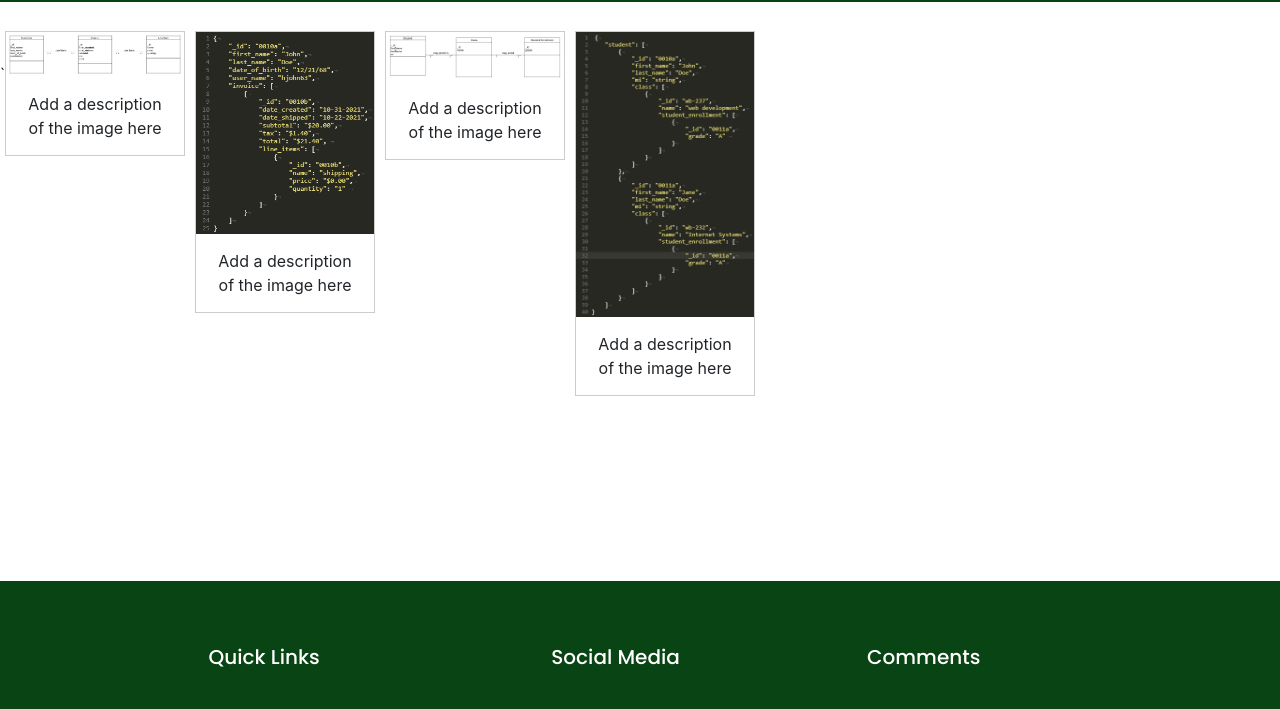
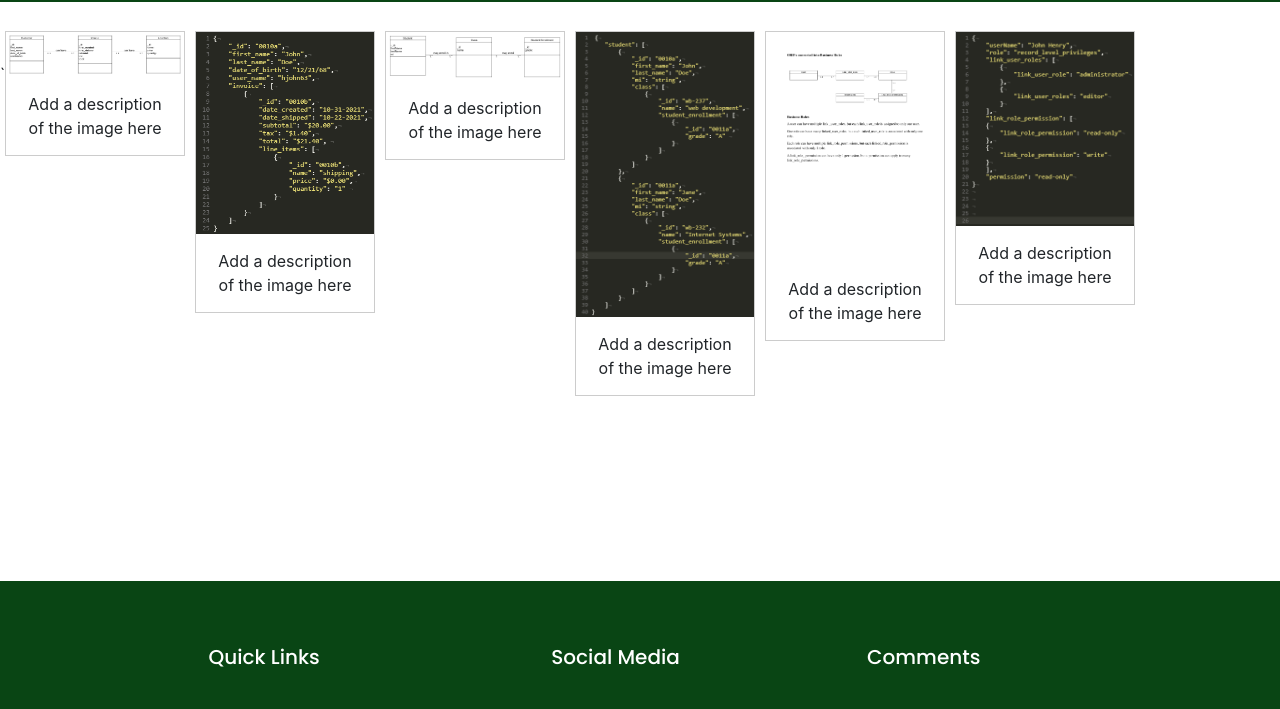
Before and after one commit to hkeith62/Personal-Portfolio-Project, a plain HTML site: page web-335/hall-diagrams.html in a window 1280 px wide. Shown: the part 68-777 px from the top of the page. Drawn offline with nearby package versions, Linux system fonts and the light colour scheme; a script that the page names is missing; files whose address does not match are found by name.

Commit message:
New Diagrams.

```diff
--- a/web-335/hall-diagrams.html
+++ b/web-335/hall-diagrams.html
@@ -70,6 +70,19 @@
   </a>
   <div class="desc">Add a description of the image here</div>
 </div>
+<div class="gallery">
+  <a target="_blank" href="img_lights.jpg">
+    <img src="gallery-images/ord3.png" alt="Database Diagram" width="600" height="400">
+  </a>
+  <div class="desc">Add a description of the image here</div>
+</div>
+<div class="gallery">
+  <a target="_blank" href="img_mountains.jpg">
+    <img src="gallery-images/nosql3.png" alt="Database Diagram" width="600" height="400">
+  </a>
+  <div class="desc">Add a description of the image here</div>
+</div>
+
 <!--End Gallery-->
 
         </div>
```
Also changed, not shown: nosql-data-diagrams/ORD3.png (added), nosql-data-diagrams/nosql3.png (added), web-335/gallery-images/ORD3.png (added), web-335/gallery-images/nosql3.png (added).
